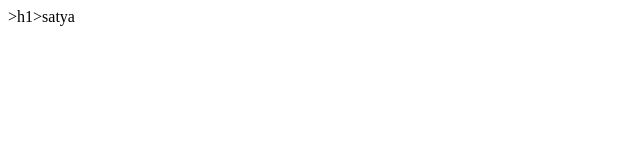
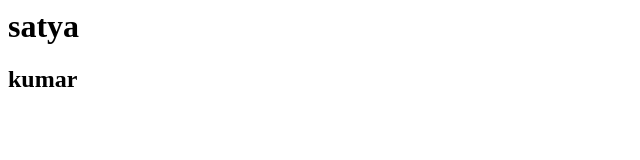
Before and after one commit to Surisetti-Kesava-Satya-Kumar/EPAM, a plain HTML site: page index.html in a window 1280 px wide. Shown: the whole page, without its empty margins (0-640 px from the left). Drawn offline with Linux system fonts and the light colour scheme.

Commit message:
new modification

```diff
--- a/index.html
+++ b/index.html
@@ -1,5 +1,7 @@
 <html>
 	<body>
-		>h1>satya</h1>
+
+		<h1>satya</h1>
+		<h2>kumar</h2>
 	</body>
 </html>
```
